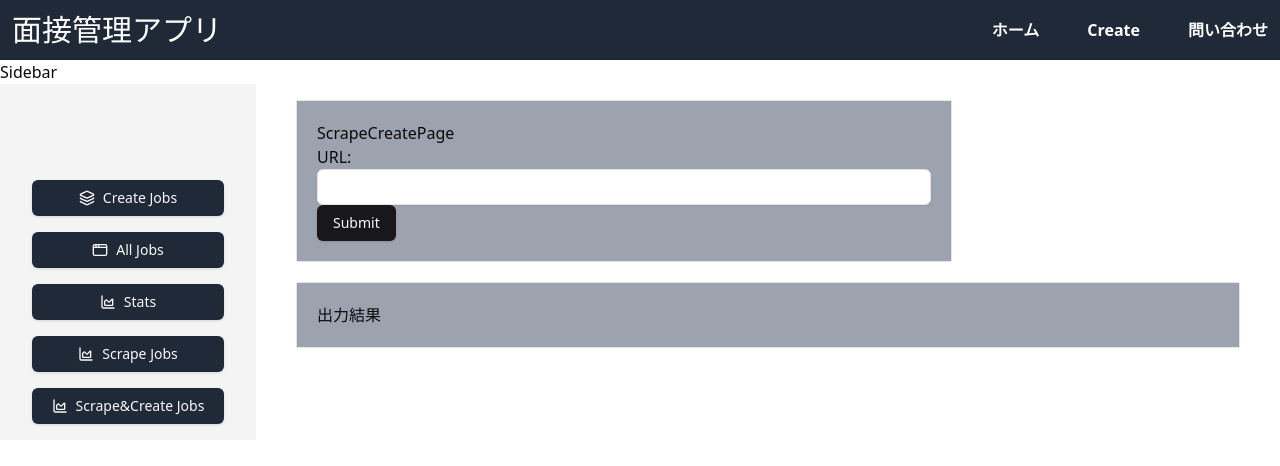
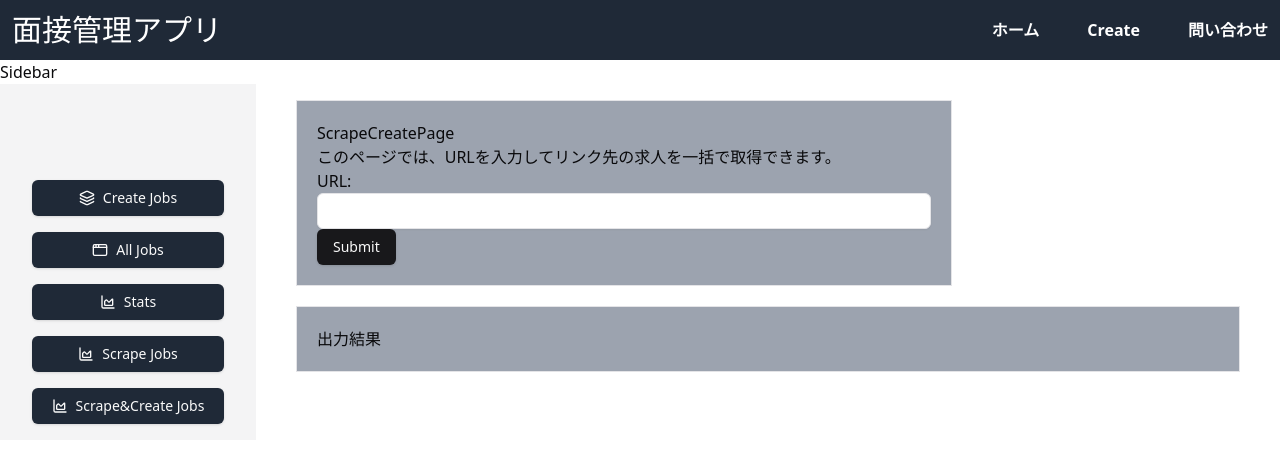
Before and after one commit to ajdjaiuoapooiad/next-port5-frontend-pageRouter, a Next.js app: page /scrape-posts in a window 1280 px wide. Shown: the top 466 px of the page. Built offline with nearby package versions, Linux system fonts and the light colour scheme.

Commit message:
メイン部分　ほぼ完成した

```diff
--- a/src/pages/scrape-posts/index.tsx
+++ b/src/pages/scrape-posts/index.tsx
@@ -51,6 +51,7 @@ const ScrapePostsList = () => {
 
           <div className="p-5 my-5 m-5 border w-2/3  bg-gray-400">
               <h1>ScrapeCreatePage</h1>
+              <p>このページでは、URLを入力してリンク先の求人を一括で取得できます。</p>
               <form  onSubmit={handleSubmit}>
                 <label>URL:</label>
                 <Input
```
